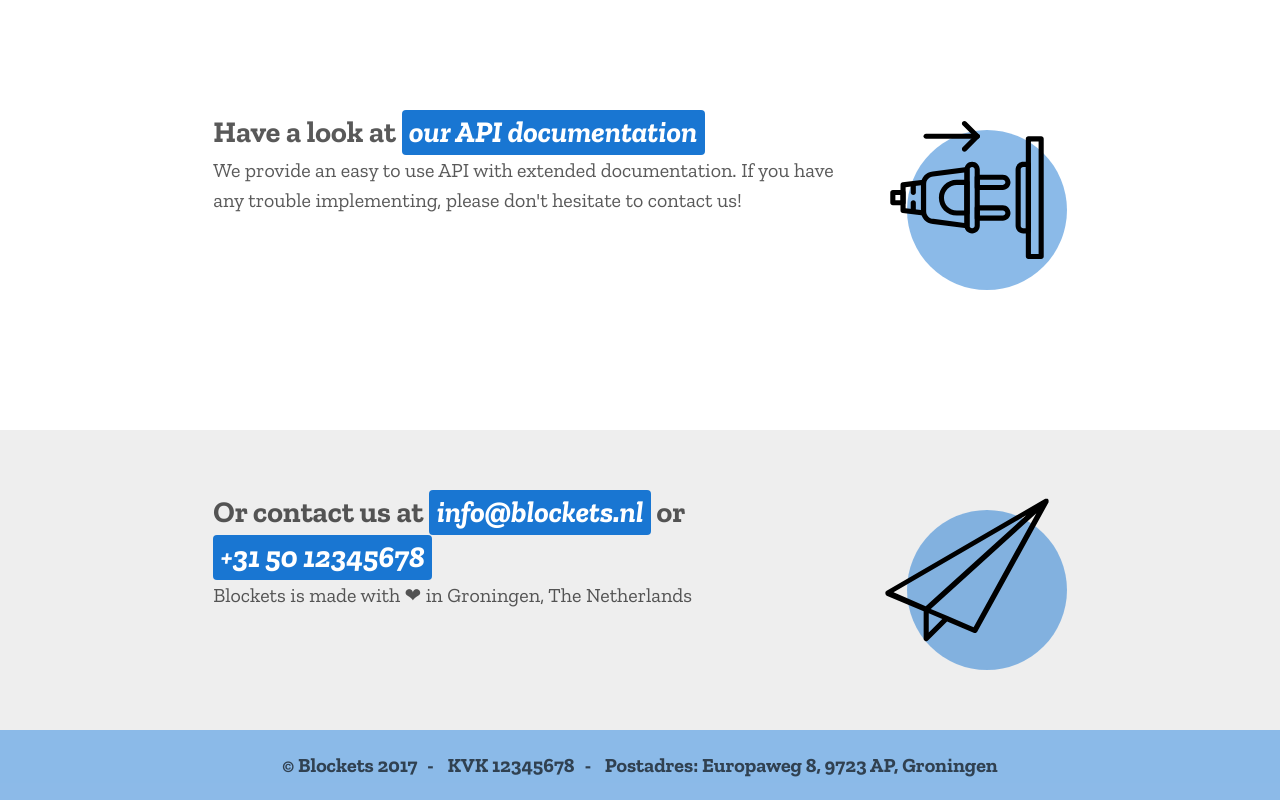
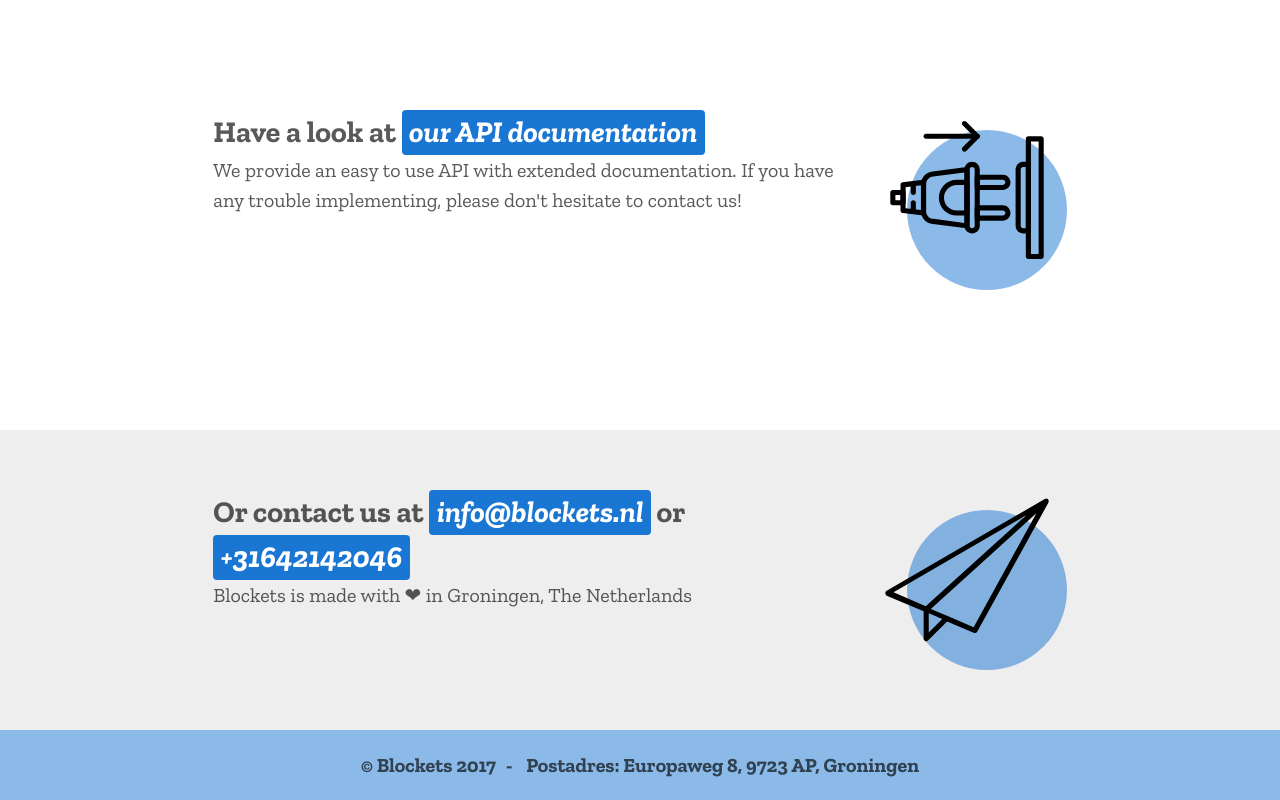
Before and after one commit to Blockets/blockets.github.io, a plain HTML site: page index.html in a window 1280 px wide. Shown: the part 3282-4082 px from the top of the page. Drawn offline with nearby package versions, Linux system fonts and the light colour scheme.

Commit message:
telefoonnummer en KVK
telefoonnummer en KVK

```diff
--- a/index.html
+++ b/index.html
@@ -587,7 +587,7 @@
 								 M5584.729,445.74L5511,413.935l0,0l-47.707-20.239l299.252-271.061L5584.729,445.74z"/>
 							</svg>
 						</span>
-						<h2>Or contact us at <a href="mailto:info@blockets.nl">info@blockets.nl</a> or <a href="tel:00315012345678">+31 50 12345678</a></h2>
+						<h2>Or contact us at <a href="mailto:info@blockets.nl">info@blockets.nl</a> or <a href="tel:0031642142046">+31642142046</a></h2>
 						<p>Blockets is made with ❤ in Groningen, The Netherlands</p>
 					</div>
 				</div>
@@ -597,7 +597,7 @@
 
 		<section class="footer">
 			<span>&copy; Blockets 2017</span>
-			<span>KVK 12345678</span>
+<!--			<span>KVK 12345678</span>-->
 			<span>Postadres: Europaweg 8, 9723 AP, Groningen</span>
 		</section>
 	</div>
```
